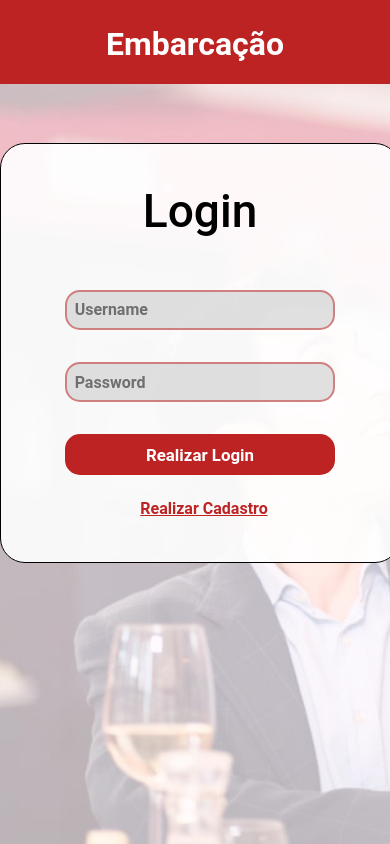
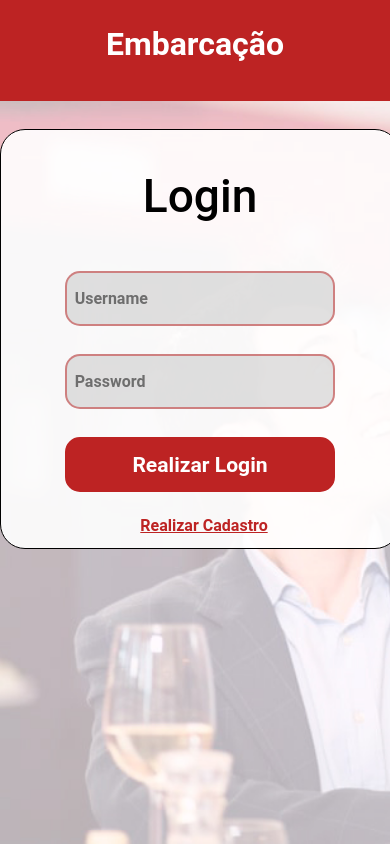
Before and after one commit to Luccacpl/Cardappio, a React (Create React App) app in the folder Cardappio/web/: page / in a window 390 px wide. Shown: the top 844 px of the page. Built offline with nearby package versions, Linux system fonts and the light colour scheme.

Commit message:
Responsividade das paginas.

```diff
--- a/Cardappio/web/src/pages/Login.tsx
+++ b/Cardappio/web/src/pages/Login.tsx
@@ -26,7 +26,7 @@ function Login() {
                         <button type="button"> Realizar Login </button>
                     </Grid>
                     <Grid item xs={12}>
-                        <a href="/">Realizar Cadastro </a>
+                        <a href="/cadastro">Realizar Cadastro </a>
                     </Grid>
                 </Grid>
             </div>
--- a/Cardappio/web/src/styles/components/CustomButton.css
+++ b/Cardappio/web/src/styles/components/CustomButton.css
@@ -20,7 +20,7 @@
 }
 
 .CustomButton:hover {
-    background: #4F4F4F;
+    background: #a31f1f;
 
     transition: 0.3s;
 }
--- a/Cardappio/web/src/styles/components/CustomHeader.css
+++ b/Cardappio/web/src/styles/components/CustomHeader.css
@@ -16,3 +16,9 @@ header h1 {
     text-align: center;
     padding-top: 3vh;
 }
+
+@media only screen and (max-width: 1367px) {
+    header {
+        height: 12vh;
+    }
+}
--- a/Cardappio/web/src/styles/pages/Cadastro.css
+++ b/Cardappio/web/src/styles/pages/Cadastro.css
@@ -61,3 +61,20 @@
 ::-webkit-input-placeholder {
 	color: rgba(0, 0, 0, 1);
 }
+
+@media only screen and (max-width: 1367px) {
+    #page-cadastro form {
+        width: 40vw;
+        height: 165vh;
+    }
+
+    #page-cadastro form input {
+        margin: auto 10%;
+        margin-top: 15px;
+        margin-bottom: 10px;
+
+        font-size: 100%;
+
+        max-height: 50px;
+    }
+}
--- a/Cardappio/web/src/styles/pages/Login.css
+++ b/Cardappio/web/src/styles/pages/Login.css
@@ -20,7 +20,7 @@
     position: relative;
 
     margin: auto;
-    margin-top: 15%;
+    margin-top: 12.5%;
 
     z-index: 0;
 
@@ -106,3 +106,32 @@
      font-weight: bold;
      color: #BD2323;
  }
+
+
+/************************************************************* Media Carries *************************************************************/
+
+@media only screen and (max-width: 1367px) {
+    #page-login .login-box {
+        margin-top: 7%;
+    }
+
+    #page-login .login-box input {
+        height: 6.5vh;
+
+        margin-top: 1%;
+    }
+
+    #page-login .login-box button {
+        height: 6.5vh;
+
+        margin-top: 1%;
+
+        font-size: 2.5vh;
+    }
+
+    #page-login .login-box button:hover {
+        margin-top: 1%;
+
+        font-size: 2.5vh;
+    }
+}
```
Also changed, not shown: 1 other file (tests, documents, lock files or other folders).
